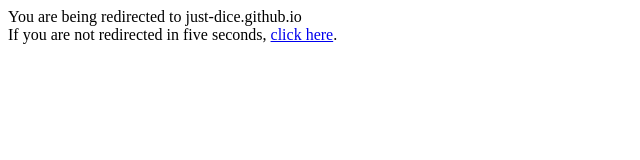
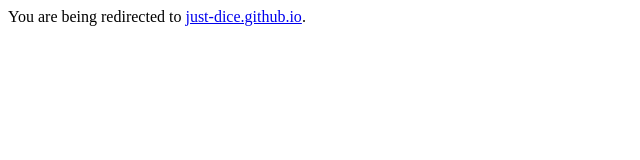
Before and after one commit to TRX-dev386/trx-dev386.github.io, a plain HTML site: page index.html in a window 1280 px wide. Shown: the whole page, without its empty margins (0-640 px from the left). Drawn offline with Linux system fonts and the light colour scheme.

Commit message:
Update index.html

```diff
--- a/index.html
+++ b/index.html
@@ -2,5 +2,5 @@
   <meta http-equiv="refresh" content="5; URL=https://just-dice.github.io/" />
 </head>
 <body>
-  <p>You are being redirected to just-dice.github.io<br>If you are not redirected in five seconds, <a href="https://just-dice.github.io//">click here</a>.</p>
+  <p>You are being redirected to <a href="https://just-dice.github.io//">just-dice.github.io</a>.</p>
 </body>
```
